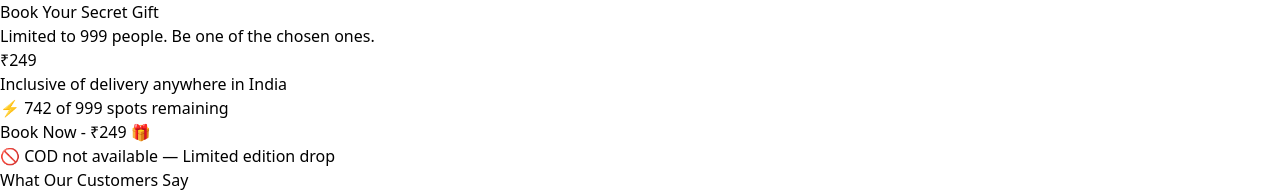
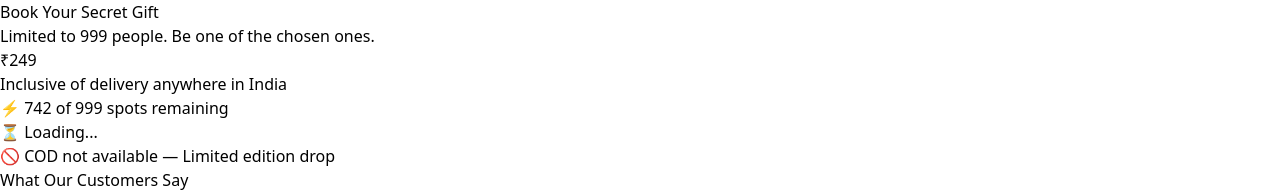
Before and after one commit to maulipg/secret-gift-website, a React (Vite) app: page / in a window 1280 px wide. Shown: the part 6792-6988 px from the top of the page. Built offline with nearby package versions, Linux system fonts and the light colour scheme.

Commit message:
Optimize payment flow for instant Razorpay opening

```diff
--- a/src/App.jsx
+++ b/src/App.jsx
@@ -1,16 +1,5 @@
 import React, { useState, useEffect } from 'react';
 import { Gift, Sparkles, Lock, Truck, Star, Calendar, CheckCircle, Mail, Instagram, Youtube } from 'lucide-react';
-
-// Load Razorpay script
-const loadRazorpayScript = () => {
-  return new Promise((resolve) => {
-    const script = document.createElement('script');
-    script.src = 'https://checkout.razorpay.com/v1/checkout.js';
-    script.onload = () => resolve(true);
-    script.onerror = () => resolve(false);
-    document.body.appendChild(script);
-  });
-};
 
 export default function SecretGiftLanding() {
   const [timeLeft, setTimeLeft] = useState({ days: 0, hours: 0, minutes: 0, seconds: 0 });
@@ -18,6 +7,8 @@ export default function SecretGiftLanding() {
   const [showBookingPopup, setShowBookingPopup] = useState(false);
   const [showSuccessPopup, setShowSuccessPopup] = useState(false);
   const [confetti, setConfetti] = useState([]);
+  const [razorpayLoaded, setRazorpayLoaded] = useState(false);
+  const [isProcessing, setIsProcessing] = useState(false);
 
   useEffect(() => {
     const targetDate = new Date('2025-12-31T23:59:59');
@@ -39,9 +30,21 @@ export default function SecretGiftLanding() {
     return () => clearInterval(timer);
   }, []);
 
-  // Load Razorpay on component mount
+  // Load Razorpay immediately on component mount
   useEffect(() => {
-    loadRazorpayScript();
+    const script = document.createElement('script');
+    script.src = 'https://checkout.razorpay.com/v1/checkout.js';
+    script.async = true;
+    script.onload = () => setRazorpayLoaded(true);
+    script.onerror = () => console.error('Failed to load Razorpay');
+    document.body.appendChild(script);
+
+    return () => {
+      // Cleanup script on unmount
+      if (document.body.contains(script)) {
+        document.body.removeChild(script);
+      }
+    };
   }, []);
 
   useEffect(() => {
@@ -63,11 +66,20 @@ export default function SecretGiftLanding() {
   }, []);
 
   const processPayment = async () => {
+    // Prevent double-clicks
+    if (isProcessing) return;
+
+    // Check if Razorpay is loaded
+    if (!razorpayLoaded || typeof window.Razorpay === 'undefined') {
+      alert('Payment system is loading. Please wait a moment and try again.');
+      return;
+    }
+
+    setIsProcessing(true);
+
     const RAZORPAY_KEY_ID = import.meta.env.VITE_RAZORPAY_KEY_ID;
     const AMOUNT = 249; // ₹249
     const API_URL = import.meta.env.VITE_API_URL || 'https://webpage-et86.onrender.com';
-
-
 
     try {
       // Create order from backend
@@ -94,7 +106,7 @@ export default function SecretGiftLanding() {
         currency: data.order.currency,
         name: 'Secret Gift India',
         description: 'Secret Gift - 31st December 2025',
-        image: '', // Add your logo URL here
+        image: '/logo.svg',
         order_id: data.order.id,
 
         handler: async function (response) {
@@ -134,6 +146,8 @@ export default function SecretGiftLanding() {
           } catch (error) {
             console.error('Verification error:', error);
             alert('Payment verification failed. Please contact support with Payment ID: ' + response.razorpay_payment_id);
+          } finally {
+            setIsProcessing(false);
           }
         },
         prefill: {
@@ -151,26 +165,26 @@ export default function SecretGiftLanding() {
         modal: {
           ondismiss: function() {
             console.log('Payment cancelled by user');
+            setIsProcessing(false);
           },
           escape: true,
           backdropclose: false
         }
       };
 
-      // Check if Razorpay is loaded
-      if (typeof window.Razorpay !== 'undefined') {
+      // Open Razorpay instantly
       const razorpay = new window.Razorpay(options);
       razorpay.on('payment.failed', function (response) {
         console.error('Payment failed:', response.error);
         alert('Payment failed: ' + response.error.description);
+        setIsProcessing(false);
       });
       razorpay.open();
-      } else {
-        alert('Payment gateway is loading. Please try again in a moment.');
-      }
+
     } catch (error) {
       console.error('Payment error:', error);
       alert('Failed to initiate payment. Please try again.');
+      setIsProcessing(false);
     }
   };
 
@@ -637,9 +651,14 @@ export default function SecretGiftLanding() {
 
             <button
               onClick={processPayment}
-              className="w-full bg-pink-500 hover:bg-pink-600 text-white px-8 py-4 rounded-lg text-lg font-semibold transition-all duration-200 shadow-lg hover:shadow-pink-500/50"
+              disabled={isProcessing || !razorpayLoaded}
+              className={`w-full px-8 py-4 rounded-lg text-lg font-semibold transition-all duration-200 shadow-lg
+                ${isProcessing || !razorpayLoaded
+                  ? 'bg-gray-500 cursor-not-allowed'
+                  : 'bg-pink-500 hover:bg-pink-600 hover:shadow-pink-500/50'
+                } text-white`}
             >
-              Book Now - ₹249 🎁
+              {isProcessing ? '⏳ Processing...' : !razorpayLoaded ? '⏳ Loading...' : 'Book Now - ₹249 🎁'}
             </button>
 
             <p className="text-xs text-gray-500 mt-4 text-center">
```
Lines whose indentation alone changed are shown as unchanged.
